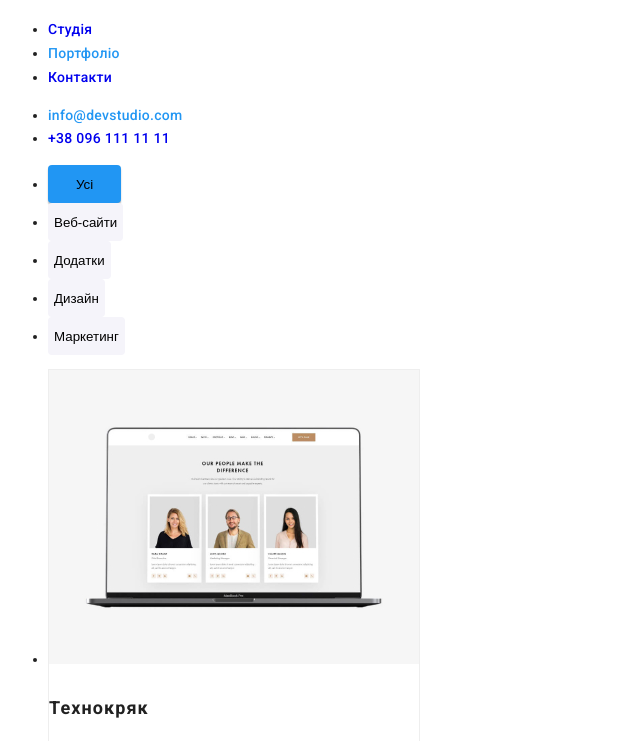
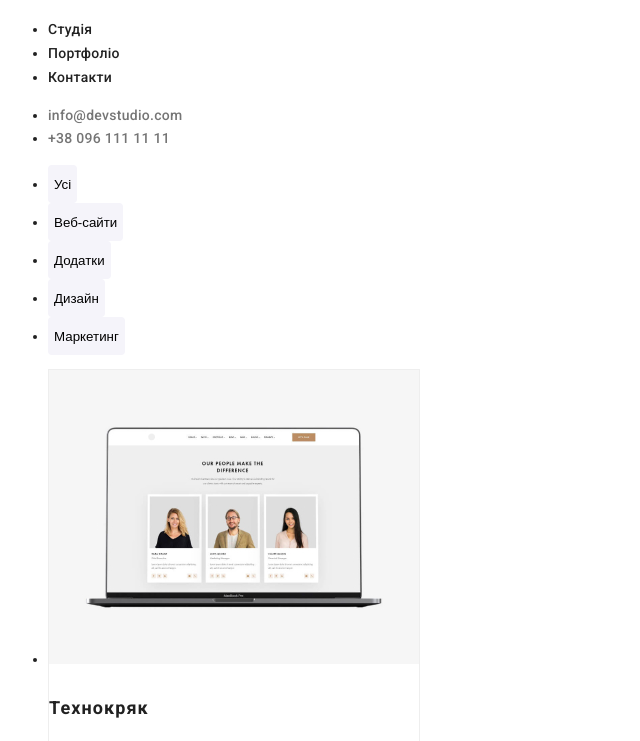
Before and after one commit to alika-bel/websudio-sccs, a plain HTML site: page src/pages/portfolio.html in a window 1280 px wide. Shown: the part 48-789 px from the top of the page, without its empty margins (0-640 px from the left). Drawn offline with Linux system fonts and the light colour scheme.

Commit message:
ВИПРАВЛЕННЯ ПОМИЛОК

```diff
--- a/src/pages/portfolio.html
+++ b/src/pages/portfolio.html
@@ -21,14 +21,14 @@
             <a class="nav-link" href="/index.html">Студія</a>
           </li>
           <li class="nav-item">
-            <a class="nav-accentlink" href="./portfolio.html">Портфоліо</a>
+            <a class="nav-link" href="./portfolio.html">Портфоліо</a>
           </li>
           <li class="nav-item"><a class="nav-link" href="#">Контакти</a></li>
         </ul>
       </nav>
       <ul class="list">
         <li class="list-item">
-          <a class="list-accentlink" href="mailto:info@devstudio.com"
+          <a class="list-link" href="mailto:info@devstudio.com"
             >info@devstudio.com</a
           >
         </li>
@@ -41,7 +41,7 @@
       <section class="portfolio">
         <ul class="portfolio-list">
           <li class="portfolio-item">
-            <button class="portfolio-accentbutton">Усі</button>
+            <button class="portfolio-button">Усі</button>
           </li>
           <li class="portfolio-item">
             <button class="portfolio-button">Веб-сайти</button>
--- a/src/styles/styles.css
+++ b/src/styles/styles.css
@@ -34,35 +34,31 @@ body {
   color: var(--logo-color);
 }
 .nav-link {
-  letter-spacing: 0.02em;
-  font-weight: 500;
-  cursor: pointer;
-  text-decoration: none;
-}
-
-.nav-accentlink {
-  letter-spacing: 0.02em;
-  line-height: 1.14;
-  font-weight: 500;
-  color: var(--accent-color);
-  cursor: pointer;
-  text-decoration: none;
-}
-.list-accentlink {
-  letter-spacing: 0.02em;
-  line-height: 1.14;
-  font-weight: 500;
-  color: var(--accent-color);
-  cursor: pointer;
-  text-decoration: none;
-}
-.list-link {
+  color: var(--primary-text-color);
   letter-spacing: 0.02em;
   line-height: 1.14;
   font-weight: 500;
   cursor: pointer;
   text-decoration: none;
 }
+.nav-link:hover {
+  color: var(--accent-color);
+  cursor: pointer;
+}
+
+.list-link {
+  letter-spacing: 0.02em;
+  line-height: 1.14;
+  font-weight: 500;
+  color: var(--secondary-text-color);
+  cursor: pointer;
+  text-decoration: none;
+}
+.list-link:hover {
+  color: var(--accent-color);
+  cursor: pointer;
+}
+
 .hero {
   background-color: var(--primary-color);
 }
@@ -149,10 +145,8 @@ footer {
   color: var(--trunslusent-white);
   text-decoration: none;
 }
-.portfolio-accentbutton {
+.portfolio-button:hover {
   border-radius: 4px;
-  width: 73px;
-  height: 38px;
   box-shadow: 0 2px 2px 0 rgba(0, 0, 0, 0.12), 0 1px 2px 0 rgba(0, 0, 0, 0.08),
     0 3px 1px 0 rgba(0, 0, 0, 0.1);
   background-color: var(--accent-color);
@@ -165,23 +159,19 @@ footer {
   height: 38px;
   border-style: none;
 }
-.portfolio-button:hover {
-  background-color: var(--accent-color);
-  cursor: pointer;
-}
+
 .project {
   border: 1px solid #eee;
   width: 370px;
   height: 404px;
 }
-.project-title{
+.project-title {
   font-weight: 700;
   font-size: 18px;
   line-height: 2;
   letter-spacing: 0.06em;
-
 }
-.project-text{
+.project-text {
   font-size: 16px;
   line-height: 1.87;
   letter-spacing: 0.03em;
```
Also changed, not shown: index.html (+2 -2 lines). Lines whose indentation alone changed are shown as unchanged.
